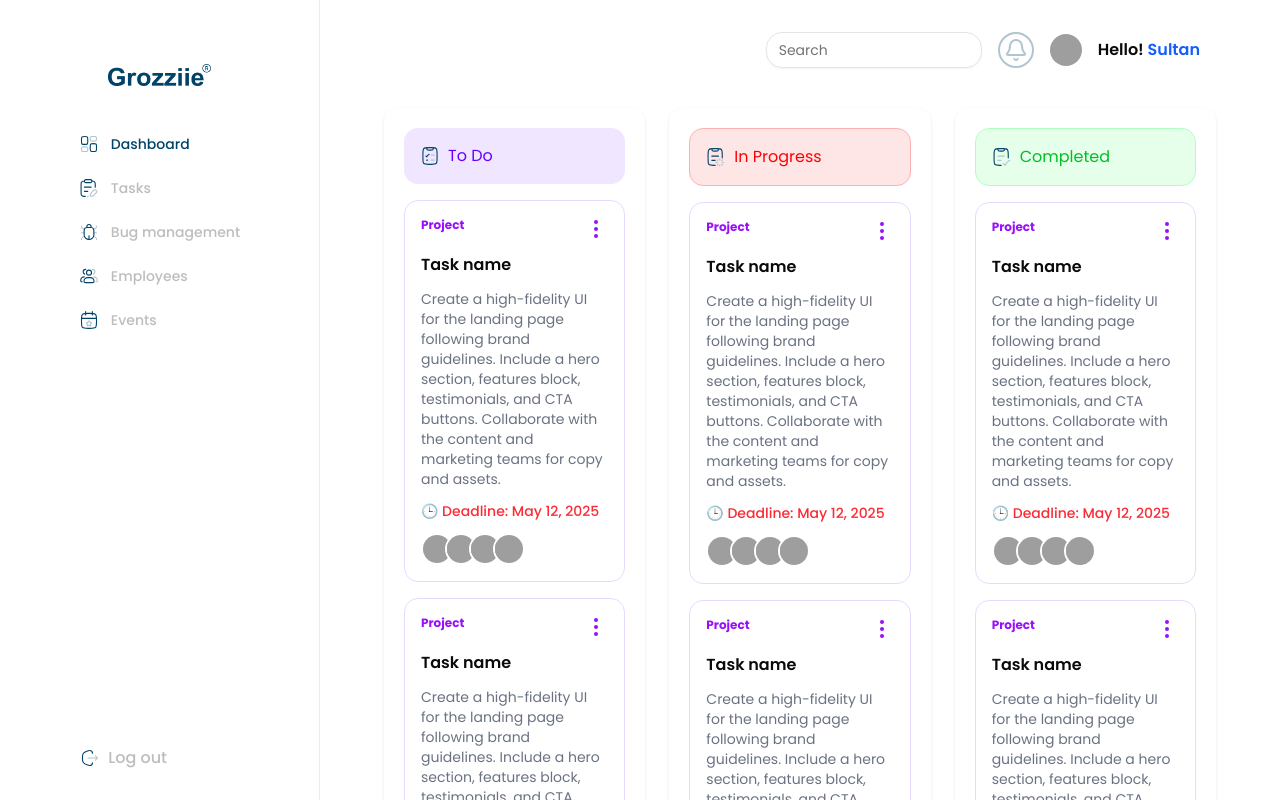
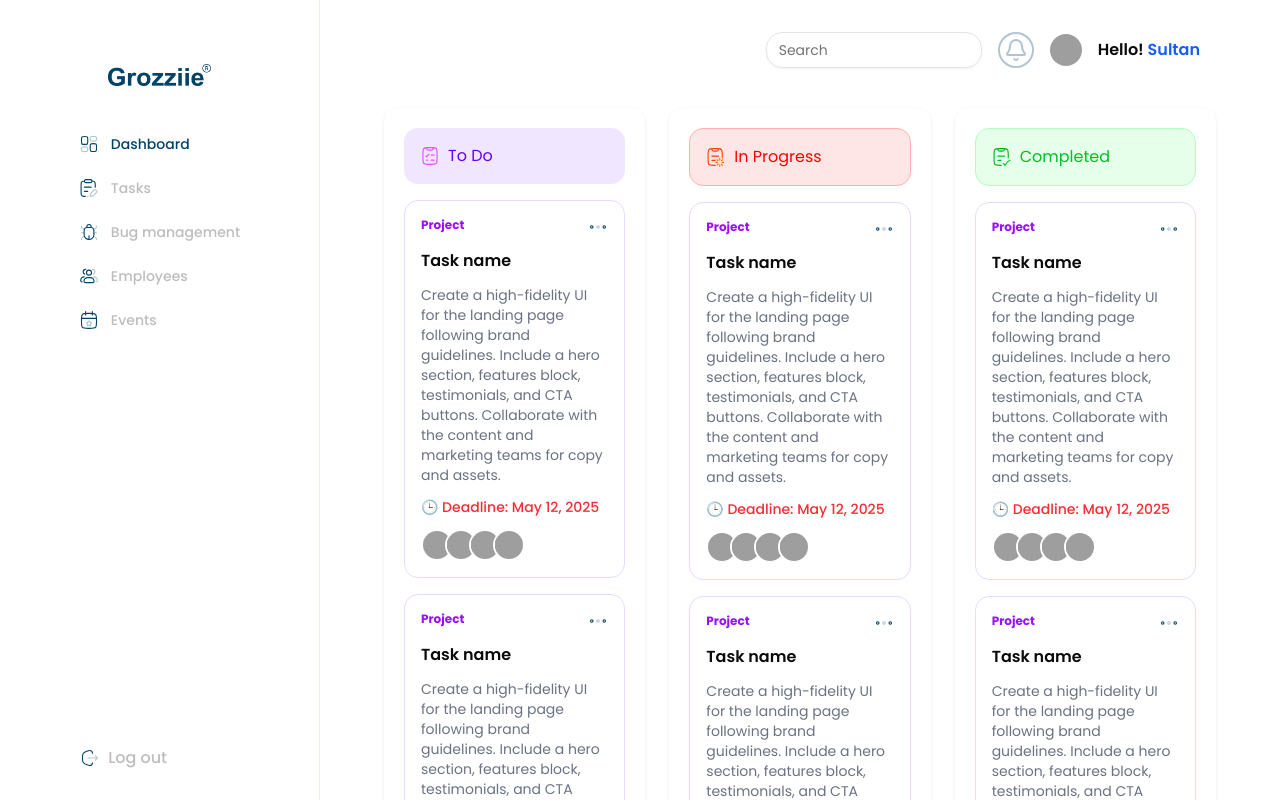
Before and after one commit to S-M-ZUBAYER/THT-Task-Management-System, a React (Vite) app: page / in a window 1280 px wide. Built offline with nearby package versions, Linux system fonts and the light colour scheme; grey boxes are pictures that could not be loaded.

Commit message:
icon & Employee page

```diff
--- a/src/constants/icons.js
+++ b/src/constants/icons.js
@@ -7,6 +7,7 @@ import LogOut from "../assets/icons/logout-03.svg";
 import ToDo from "../assets/icons/to do.svg";
 import TaskProgress from "../assets/icons/task in progress.svg";
 import TaskDone from "../assets/icons/task done.svg";
+import ThreeDots from "../assets/icons/more-vertical-circle-01.svg";
 
 export default {
   Dashboard,
@@ -18,4 +19,5 @@ export default {
   ToDo,
   TaskProgress,
   TaskDone,
+  ThreeDots,
 };
--- a/src/pages/EmployeePage.jsx
+++ b/src/pages/EmployeePage.jsx
@@ -18,7 +18,7 @@ const EmployeePage = () => {
         {employeeData.map((employee, index) => (
           <div
             key={index}
-            className="border border-[#f0f0f0] rounded-xl shadow-sm hover:shadow-md transition-all bg-white w-[25vw] p-8 "
+            className="border border-[#f0f0f0] rounded-xl shadow-sm hover:shadow-md transition-all bg-white w-[25vw] p-8 hover:bg-[#F9F5FF] hover:border-[#D0B0FF] "
           >
             <div className="flex justify-between items-start mb-3">
               <div className="flex items-center gap-3">
@@ -63,7 +63,7 @@ const EmployeePage = () => {
 
       <div className="mt-10 flex justify-end">
         <Button
-          variant="outline"
+          variant="custom"
           style={{
             backgroundColor: "white",
             border: "1.5px solid #004368",
--- a/src/pages/Home.jsx
+++ b/src/pages/Home.jsx
@@ -27,7 +27,7 @@ const Card = () => (
   <div className="bg-white rounded-xl border-[#E8D9FF] border p-4  space-y-3 ">
     <div className="text-xs text-purple-600 font-bold flex justify-between">
       <p>Project</p>
-      <EllipsisVertical />
+      <img src={icons.ThreeDots} alt="three dots" className="w-5 rotate-90" />
     </div>
     <h3 className="font-semibold">Task name</h3>
     <p className="text-sm text-gray-500">
@@ -66,7 +66,20 @@ const Home = () => {
             }`}
           >
             <div className="text-md font-[400] flex items-center gap-2">
-              <img src={col.emoji} alt="emoji" className="w-5" />
+              <img
+                src={col.emoji}
+                alt="icon"
+                className="w-5 h-5"
+                style={{
+                  filter:
+                    idx === 0
+                      ? "invert(16%) sepia(88%) saturate(6361%) hue-rotate(258deg) brightness(100%) contrast(101%)"
+                      : idx === 1
+                      ? "invert(18%) sepia(95%) saturate(5661%) hue-rotate(1deg) brightness(103%) contrast(102%)"
+                      : "invert(43%) sepia(86%) saturate(2832%) hue-rotate(95deg) brightness(97%) contrast(102%)",
+                }}
+              />
+
               <p>{col.title} </p>
             </div>
           </div>
```
Also changed, not shown: src/components/ui/button.jsx (+9 -14 lines).
